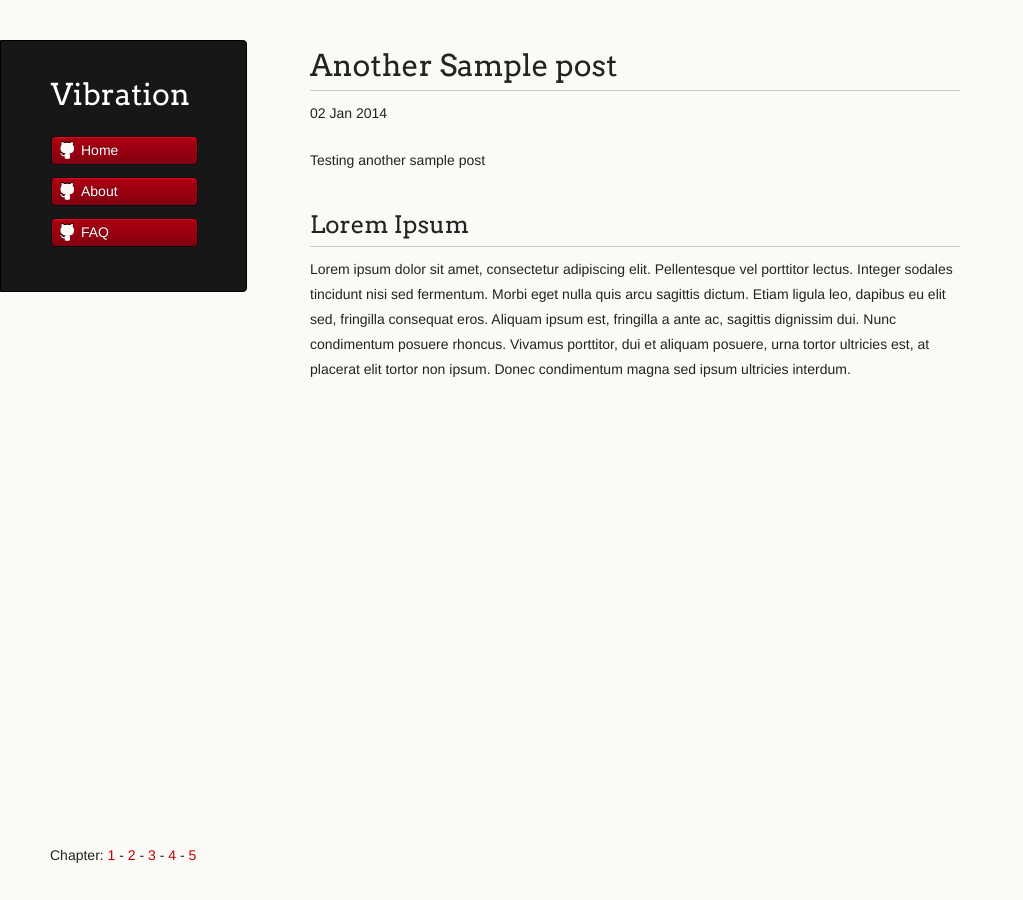
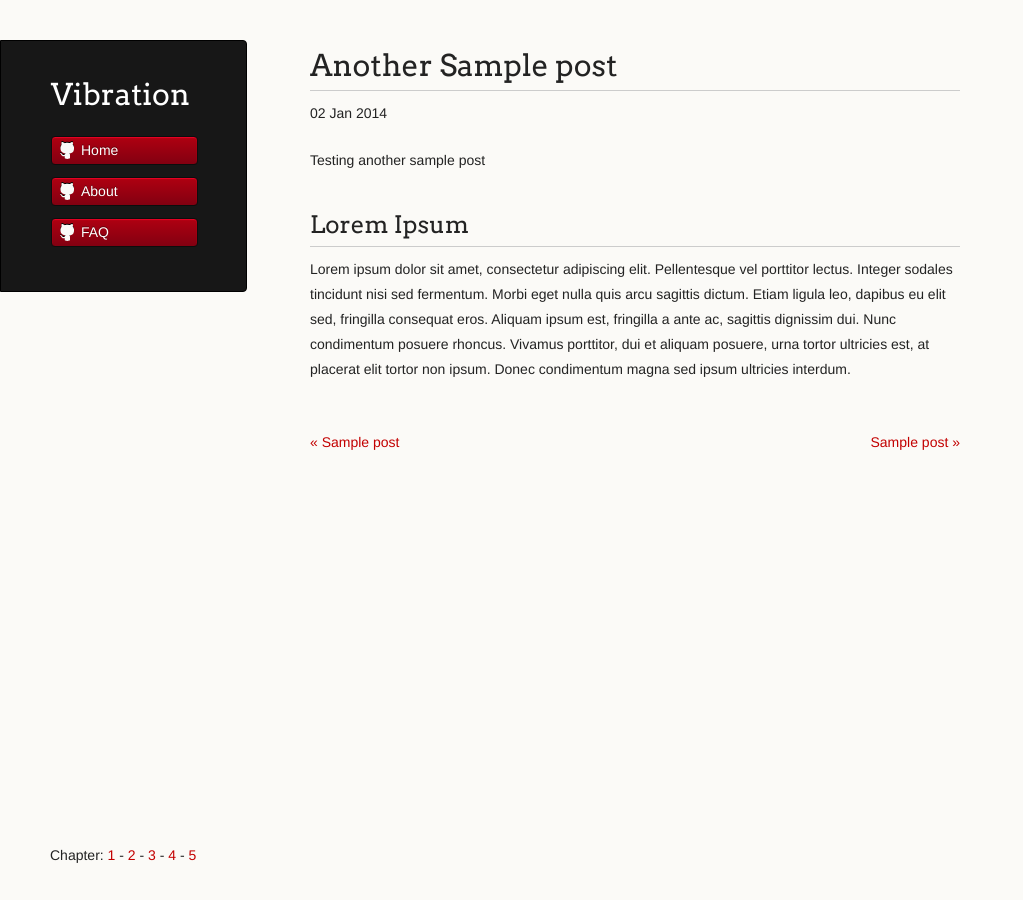
Before and after one commit to vireax/vibration, a Jekyll site: the page built from _posts/2014-01-02-another-sample-post.md, in a window 1280 px wide. Shown: the whole page, without its empty margins (0-1023 px from the left). Built offline with Jekyll 4.4.1, drawn with Linux system fonts in a browser that asks for light colours.

Commit message:
Update post.html

```diff
--- a/_layouts/post.html
+++ b/_layouts/post.html
@@ -7,3 +7,18 @@
 <div class="post">
   {{ content }}
 </div>
+<div id="page-navigation">
+        <div class="clear">&nbsp;</div>
+        <div class="left">
+        {% if page.previous.url %}
+                <a href="{{page.previous.url}}" title="Previous Post: {{page.previous.title}}">&laquo; {{page.previous.title}}</a>
+        {% endif %}
+        </div>
+
+        <div class="right">
+        {% if page.next.url %}
+                <a href="{{page.next.url}}" title="next Post: {{page.next.title}}">{{page.next.title}} &raquo; </a>
+        {% endif %}
+        </div>
+        <div class="clear">&nbsp;</div>
+</div>
```
